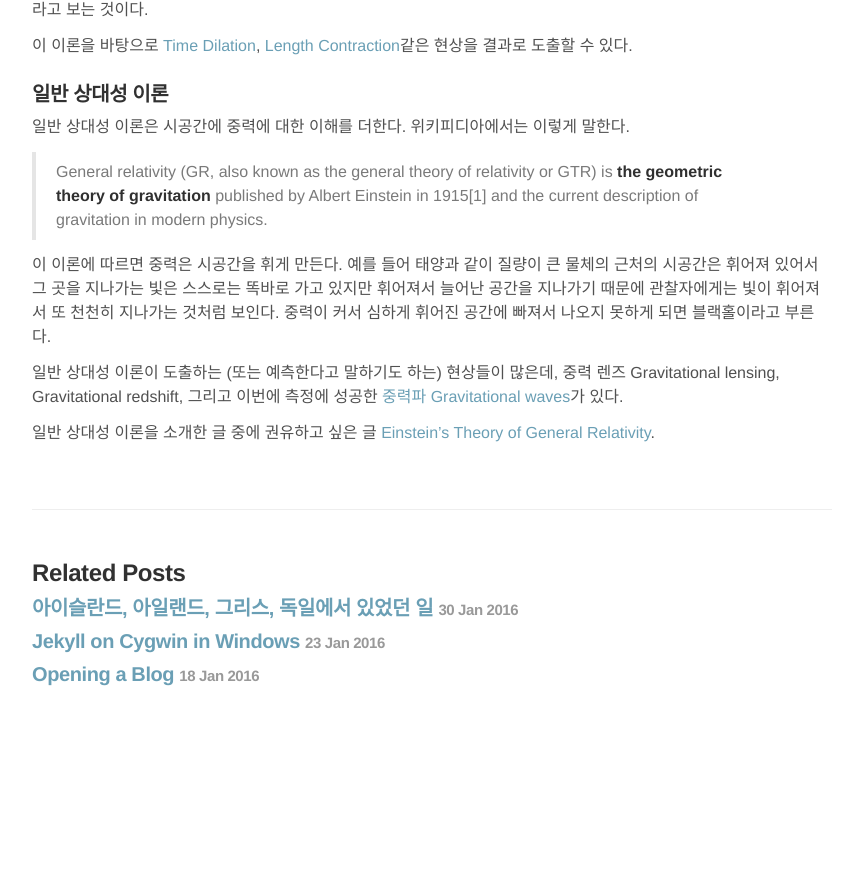
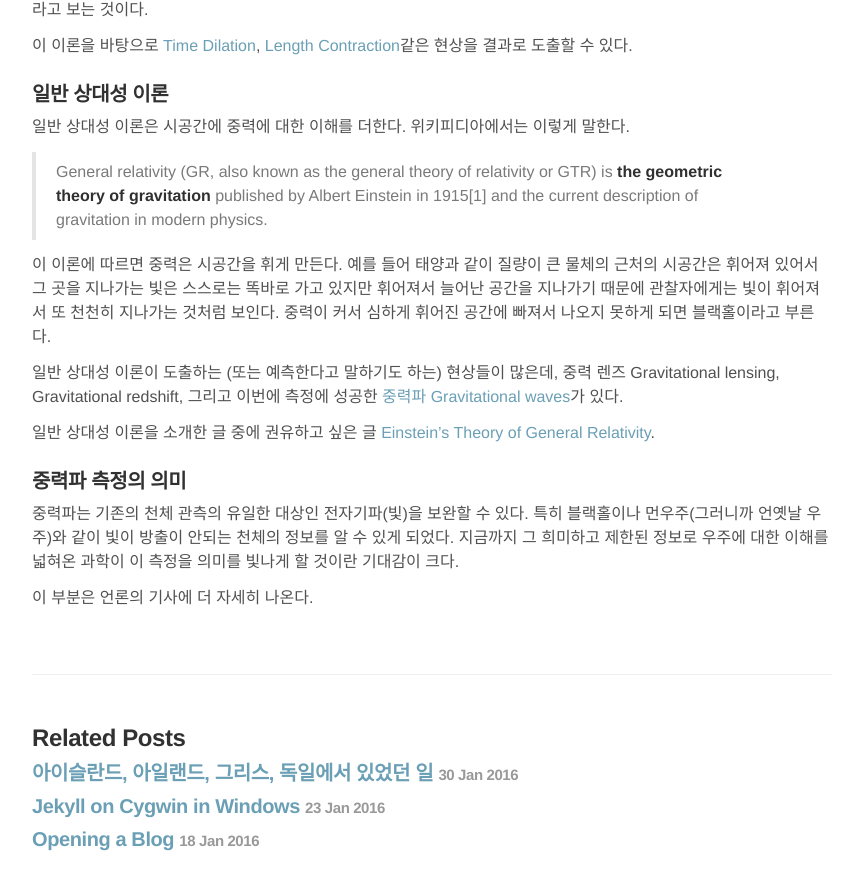
Before and after one commit to ysjin/old-blog, a Jekyll site: the page built from _posts/2016-02-13-gravitational-wave.md, in a window 1280 px wide and 900 px high, scrolled down 1066 px. Shown: the top 890 px of the window, without its empty margins (208-1067 px from the left). Built offline with Jekyll 4.4.1, drawn with Linux system fonts in a browser that asks for light colours; Markdown is read by kramdown in place of the engine named in the settings; comment, search, counter and statistics services are not loaded; before the commit the page ends 1801 px from its top, so only the background shows below that.

Commit message:
Update 2016-02-13-gravitational-wave.md

```diff
--- a/_posts/2016-02-13-gravitational-wave.md
+++ b/_posts/2016-02-13-gravitational-wave.md
@@ -50,3 +50,10 @@ comments: true
   일반 상대성 이론이 도출하는 (또는 예측한다고 말하기도 하는) 현상들이 많은데, 중력 렌즈 Gravitational lensing,  Gravitational redshift, 그리고 이번에 측정에 성공한 [중력파 Gravitational waves](http://www.space.com/17112-gravitational-waves-ligo-black-holes.html)가 있다.
 
 일반 상대성 이론을 소개한 글 중에 권유하고 싶은 글 [Einstein's Theory of General Relativity](http://www.space.com/17661-theory-general-relativity.html).
+
+### 중력파 측정의 의미
+ 중력파는 기존의 천체 관측의 유일한 대상인 전자기파(빛)을 보완할 수 있다.
+ 특히 블랙홀이나 먼우주(그러니까 언옛날 우주)와 같이 빛이 방출이 안되는 천체의 정보를 알 수 있게 되었다.
+ 지금까지 그 희미하고 제한된 정보로 우주에 대한 이해를 넓혀온 과학이 이 측정을 의미를 빛나게 할 것이란 기대감이 크다.
+
+ 이 부분은 언론의 기사에 더 자세히 나온다.
```
